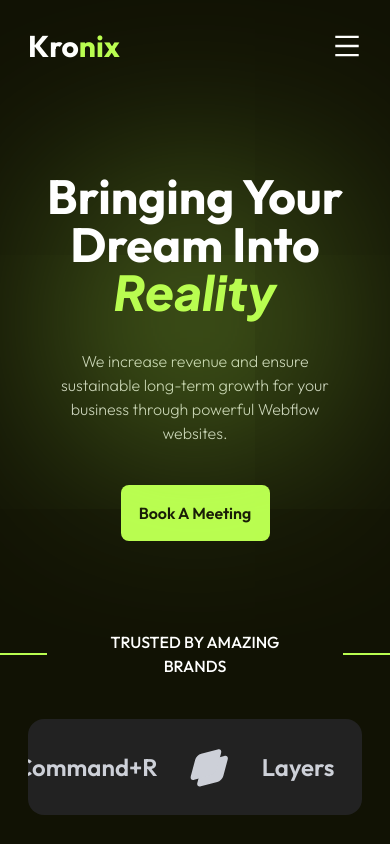
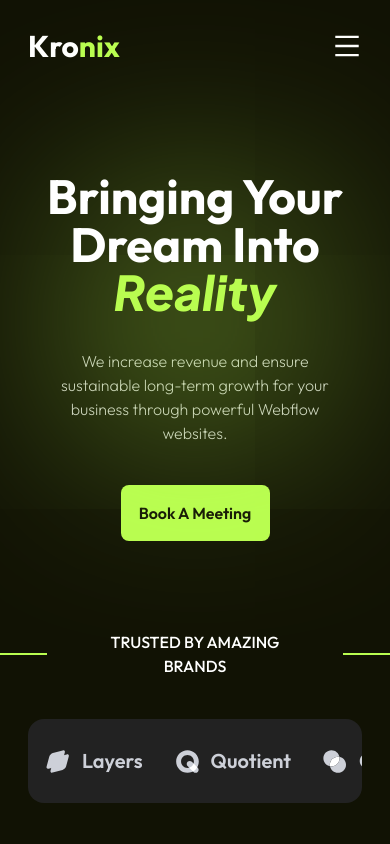
Before and after one commit to mehedihasanfaiyaz/kronix-saas, a React (Vite) app: page / in a window 390 px wide. Shown: the top 844 px of the page. Built offline with nearby package versions, Linux system fonts and the light colour scheme.

Commit message:
style(Brands): infitnie animation mobile

```diff
--- a/src/section/Brands.tsx
+++ b/src/section/Brands.tsx
@@ -14,22 +14,22 @@ export default function Brands() {
       <div className="mx-7 mt-8 flex flex-wrap justify-center gap-8 overflow-hidden rounded-2xl bg-bgCard py-7">
         <motion.div
           className="flex"
-          initial={{ x: 0 }}
-          animate={{ x: "-100%" }}
-          transition={{ duration: 50, repeat: Infinity, ease: "linear" }}
+          initial={{ translateX: "0%" }}
+          animate={{ translateX: "-100%" }}
+          transition={{ duration: 30, repeat: Infinity, ease: "linear" }}
         >
           <ul className="flex gap-8">
             {brandsLogo.concat(brandsLogo).map((brand) => (
               <li
                 key={`${brand.name}`}
-                className="flex flex-shrink-0 list-none items-center gap-8"
+                className="flex flex-shrink-0 list-none items-center gap-3 md:gap-8"
               >
                 <img
                   src={brand.src}
                   alt={`${brand.name} logo`}
-                  className="h-10 w-10"
+                  className="size-6 md:size-10"
                 />
-                <span className="text-2xl font-semibold text-lightGray">
+                <span className="text-xl font-semibold text-lightGray md:text-2xl">
                   {brand.name}
                 </span>
               </li>
```
